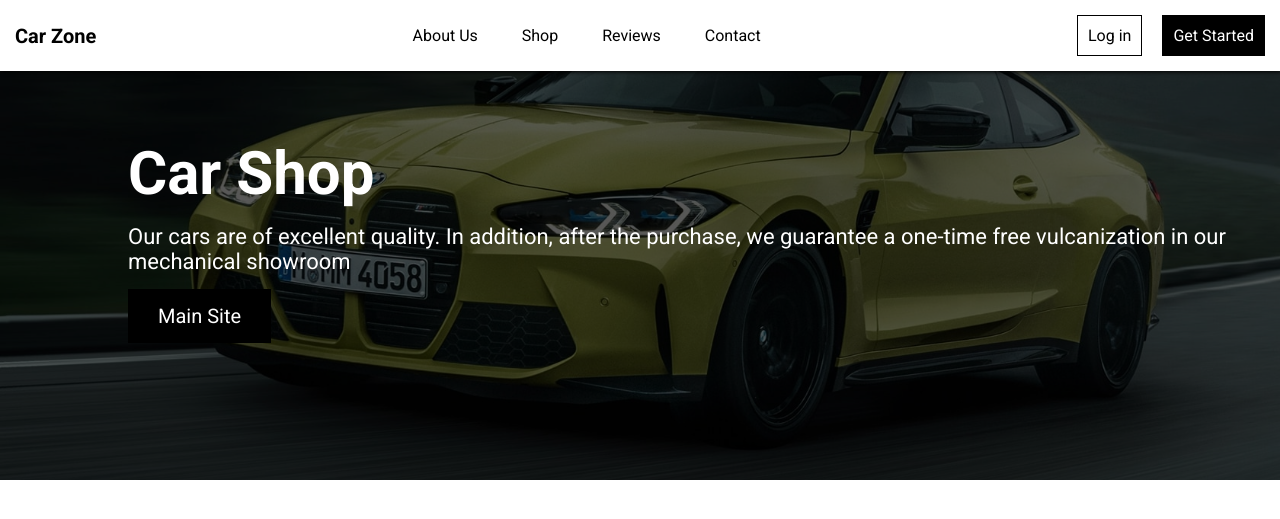
After one commit to MaciejMi/CarZone, a PHP site: page /site/shop.html in a window 1280 px wide. The commit adds this page. Shown: the top 519 px of the page. Run offline with PHP 8.4, Linux system fonts and the light colour scheme.

Commit message:
add shop section

```diff
--- a/css/style.css
+++ b/css/style.css
@@ -122,6 +122,15 @@ a {
   position: relative;
   height: 100vh;
   width: 100%;
+}
+.header--shop {
+  height: 60vh;
+}
+.header--shop .header__image {
+  background-image: url("../img/offer3.jpg");
+}
+.header--shop .header__image .bg-shadow .text-content .button {
+  background-color: #000;
 }
 .header__image {
   position: absolute;
--- a/scss/style.scss
+++ b/scss/style.scss
@@ -134,6 +134,19 @@ a {
 	position: relative;
 	height: 100vh;
 	width: 100%;
+	&--shop {
+		height: 60vh;
+		.header__image {
+			background-image: url('../img/offer3.jpg');
+			.bg-shadow {
+				.text-content {
+					.button {
+						background-color: #000;
+					}
+				}
+			}
+		}
+	}
 	&__image {
 		position: absolute;
 		top: 0;
--- a/site/login.html
+++ b/site/login.html
@@ -11,7 +11,7 @@
     <meta name="robots" content="index, follow">
     <meta http-equiv="Content-Type" content="text/html; charset=utf-8">
     <meta name="language" content="pl">
-    <title>CarZone</title>
+    <title>CarZone - Login</title>
     <!-- Tabler icons -->
     <link rel="stylesheet" href="https://cdn.jsdelivr.net/npm/@tabler/icons-webfont@latest/tabler-icons.min.css">
     <!-- Fonts -->
--- /dev/null
+++ b/site/shop.html
@@ -0,0 +1,73 @@
+<!DOCTYPE html>
+<html lang="pl">
+
+<head>
+    <meta charset="UTF-8">
+    <meta http-equiv="X-UA-Compatible" content="IE=edge">
+    <meta name="viewport" content="width=device-width, initial-scale=1.0">
+    <meta name="title" content="CarZone">
+    <meta name="description" content="The best online service where you can choose your dream vehicle. ">
+    <meta name="keywords" content="cars, vehicles, parts, schop, carshop">
+    <meta name="robots" content="index, follow">
+    <meta http-equiv="Content-Type" content="text/html; charset=utf-8">
+    <meta name="language" content="pl">
+    <title>CarZone - Shop</title>
+    <!-- Tabler icons -->
+    <link rel="stylesheet" href="https://cdn.jsdelivr.net/npm/@tabler/icons-webfont@latest/tabler-icons.min.css">
+    <!-- Fonts -->
+    <link rel="preconnect" href="https://fonts.googleapis.com">
+    <link rel="preconnect" href="https://fonts.gstatic.com" crossorigin>
+    <link href="https://fonts.googleapis.com/css2?family=Roboto:wght@300;400;700&display=swap" rel="stylesheet">
+    <!-- CSS -->
+    <link rel="stylesheet" href="../css/style.css">
+    <!-- Main script js -->
+    <script src="../js/main.js" defer></script>
+</head>
+
+<body>
+    <nav class="nav">
+        <div class="wrapper">
+            <a href="#" class="nav__title">Car Zone</a>
+            <div class="nav__links nav__links--desktop ">
+                <a href="#" class="nav__item">About Us</a>
+                <a href="#" class="nav__item">Shop</a>
+                <a href="#" class="nav__item">Reviews</a>
+                <a href="#" class="nav__item">Contact</a>
+            </div>
+            <div class="nav__buttons nav__buttons--desktop">
+                <a href="#" class="nav__button">Log in</a>
+                <a href="#" class="nav__button">Get Started</a>
+            </div>
+            <button class="nav__menu">
+                <div class="bar"></div>
+                <div class="bar"></div>
+                <div class="bar"></div>
+            </button>
+        </div>
+        <div class="nav__links nav__links--mobile ">
+            <a href="#" class="nav__item">About Us</a>
+            <a href="#" class="nav__item">Shop</a>
+            <a href="#" class="nav__item">Reviews</a>
+            <a href="#" class="nav__item">Contact</a>
+            <a href="#" class="nav__item nav__button">Log in</a>
+            <a href="#" class="nav__item nav__button">Get Started</a>
+        </div>
+    </nav>
+    <header class="header header--shop">
+        <div class="header__image">
+            <div class="bg-shadow">
+                <div class="text-content">
+                    <h1>Car Shop
+                    </h1>
+                    <p>Our cars are of excellent quality. In addition, after the purchase, we guarantee a one-time free
+                        vulcanization in our mechanical showroom
+                    </p>
+                    <a href="#" class=" button ">Main Site</a>
+                </div>
+            </div>
+        </div>
+    </header>
+
+</body>
+
+</html>
--- a/site/sign-up.html
+++ b/site/sign-up.html
@@ -11,7 +11,7 @@
     <meta name="robots" content="index, follow">
     <meta http-equiv="Content-Type" content="text/html; charset=utf-8">
     <meta name="language" content="pl">
-    <title>CarZone</title>
+    <title>CarZone - Sign Up</title>
     <!-- Tabler icons -->
     <link rel="stylesheet" href="https://cdn.jsdelivr.net/npm/@tabler/icons-webfont@latest/tabler-icons.min.css">
     <!-- Fonts -->
```
Also changed, not shown: 1 other file.
